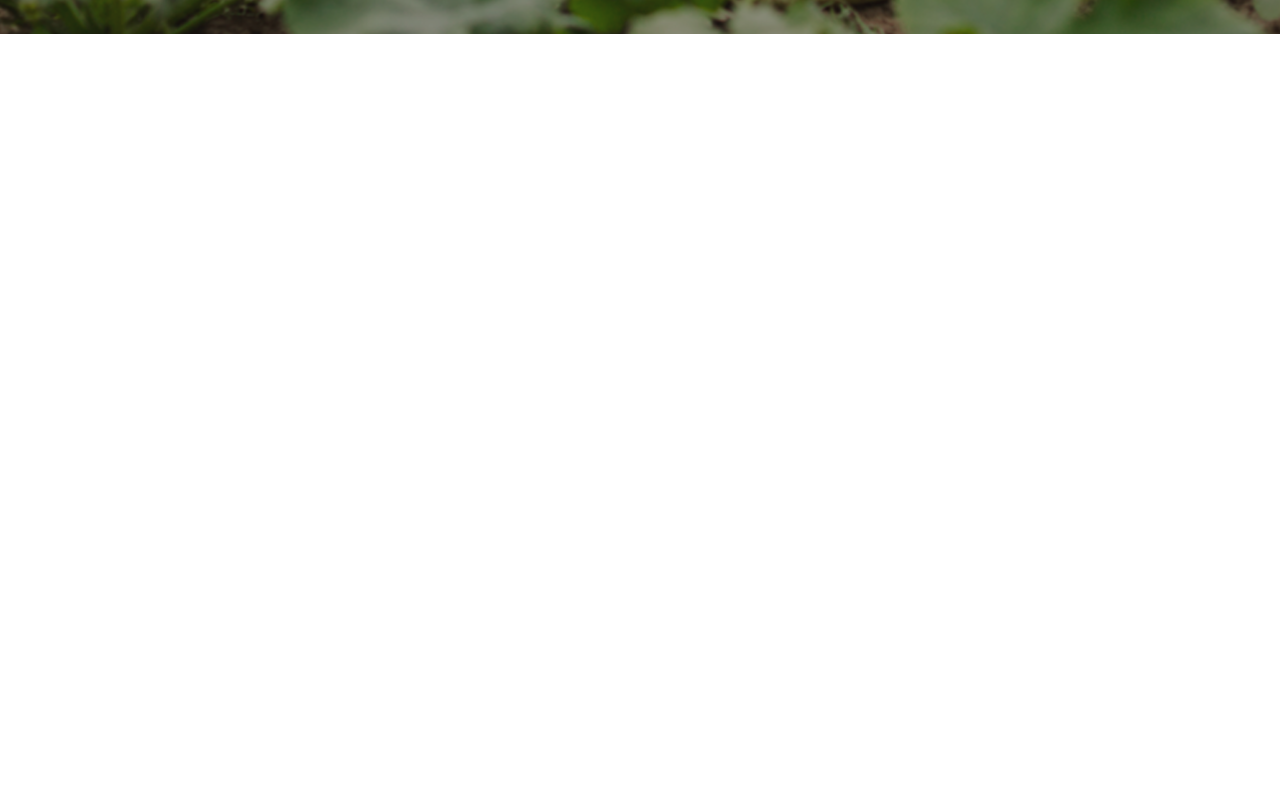
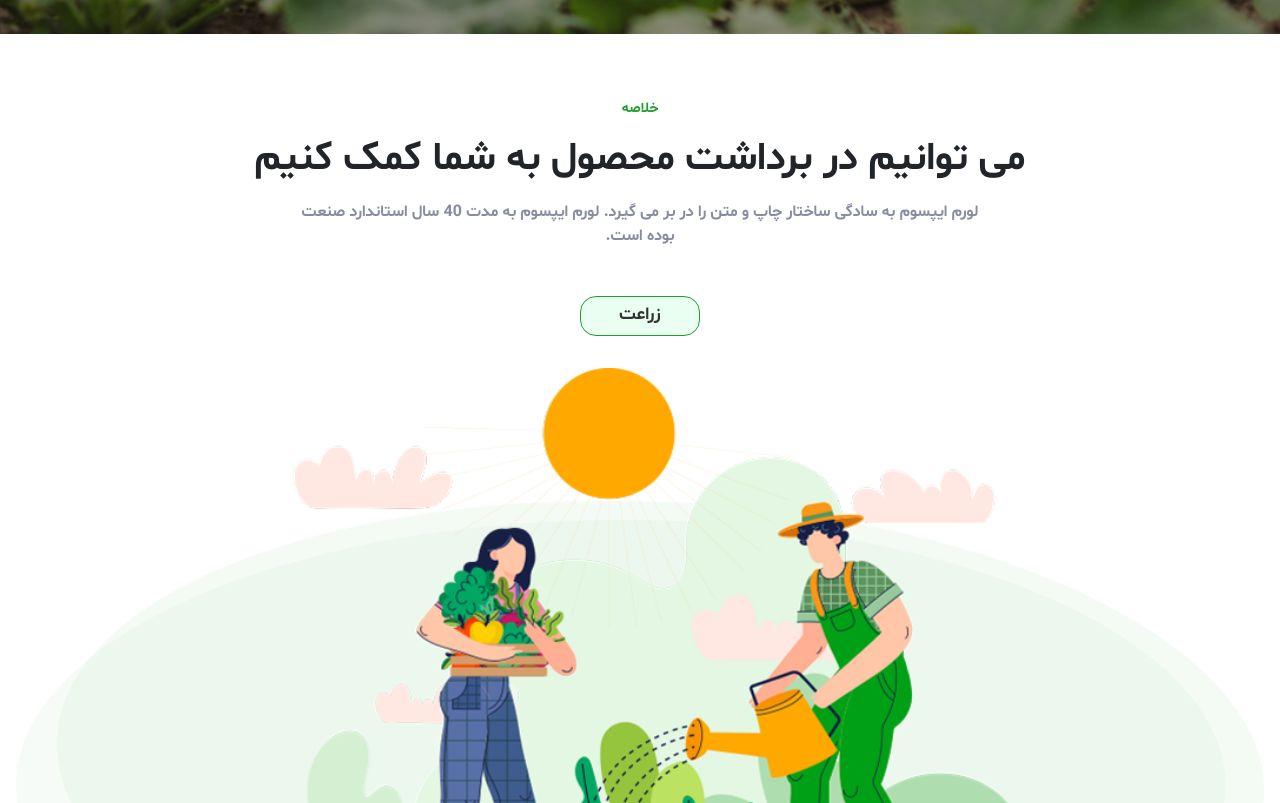
Before and after one commit to mohammadmehdidalvandii/TRIFLES-SHOP, a Next.js app: page / in a window 1280 px wide. Shown: the part 4457-5260 px from the top of the page. Before the commit the page ends 4555 px from the top, so only its background shows below. Built offline with nearby package versions, Linux system fonts and the light colour scheme.

Commit message:
create section Brief for home-page

```diff
--- a/src/app/page.js
+++ b/src/app/page.js
@@ -1,5 +1,6 @@
 import About from "@/components/template/index/About/About";
 import Banner from "@/components/template/index/Banner/Banner";
+import Brief from "@/components/template/index/Brief/Brief";
 import Country from "@/components/template/index/Country/Country";
 import Cultivation from "@/components/template/index/Cultivation/Cultivation";
 import Shop from "@/components/template/index/Shop/Shop";
@@ -14,6 +15,7 @@ export default function Home() {
    <Country/>
    <Shop/>
    <Cultivation/>
+   <Brief/>
    </>
   );
 }
--- /dev/null
+++ b/src/components/template/index/Brief/Brief.js
@@ -0,0 +1,32 @@
+import React from 'react'
+import style from './Brief.module.css';
+import TitleCenter from '@/components/module/TitleCenter/TitleCenter';
+import Link from 'next/link';
+
+function Brief() {
+  return (
+    <section className={style.brief}>
+        <div className="containers">
+            <div className="row">
+                <div className="col-12">
+                    <TitleCenter
+                        text='خلاصه'
+                        title='می توانیم در برداشت محصول به شما کمک کنیم'
+                        desc='لورم ایپسوم به سادگی ساختار چاپ و متن را در بر می گیرد. لورم ایپسوم به مدت 40 سال استاندارد صنعت بوده است.'
+                    />
+                </div>
+            </div>
+            <div className="row mt-5">
+                <div className="col-12">
+                    <div className={style.brief_content}>
+                        <Link href='/' className={`${style.brief_link} ${'button_white'}`}>زراعت</Link>
+                        <img src="/images/brief.png" alt="brief-image" className={style.brief_img} />
+                    </div>
+                </div>
+            </div>
+        </div>
+    </section>
+  )
+}
+
+export default Brief
--- /dev/null
+++ b/src/components/template/index/Brief/Brief.module.css
@@ -0,0 +1,19 @@
+.brief{
+    display: block;
+    width: 100%;
+    margin: 4rem 0;
+}
+.brief_content{
+    display: block;
+    text-align: center;
+}
+.brief_link{
+    display: flex;
+    align-items: center;
+    justify-content: center;
+    margin: 0 auto;
+}
+.brief_img{
+    width: 100%;
+    margin-top: 2rem;
+}
```
Also changed, not shown: public/images/brief.png (added).
